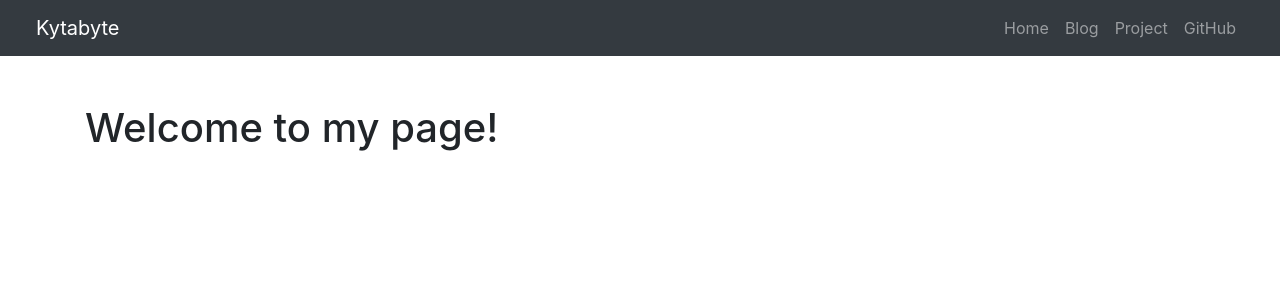
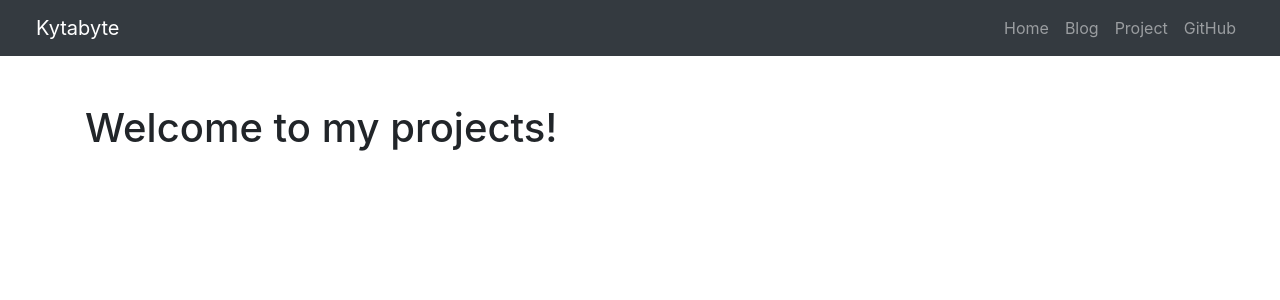
Before and after one commit to Kytabyte/Kytabyte.github.io, a React (Create React App) app: page /#/project in a window 1280 px wide. Before the commit this address led to /#/. Shown: the top 300 px of the page. Built offline with nearby package versions, Linux system fonts and the light colour scheme.

Commit message:
Revert "try browser router with PUBLIC_URL"
This reverts commit 3321acbe36c0e12e9b832fc3b9461d74fdedbc30.

```diff
--- a/src/App.tsx
+++ b/src/App.tsx
@@ -3,11 +3,6 @@ import { Route, Switch } from 'react-router-dom';
 import Blog from './components/Blog';
 import Home from './components/Home'
 import Project from './components/Project';
-
-const makeurl = (url: string) => {
-  return process.env.PUBLIC_URL + url;
-}
-
 
 class App extends React.Component<object, object> {
   componentDidMount() {
@@ -18,9 +13,15 @@ class App extends React.Component<object, object> {
     return (
       <>
         <Switch>
-          <Route exact path={makeurl("/")} component={Home} />
-          <Route path={makeurl("/blog")} component={Blog} />
-          <Route path={makeurl("/project")} component={Project} />
+          <Route exact path="/">
+            <Home />
+          </Route>
+          <Route path="/blog">
+            <Blog />
+          </Route>
+          <Route path="/project">
+            <Project />
+          </Route>
         </Switch>
       </>
     );
--- a/src/components/Topbar.tsx
+++ b/src/components/Topbar.tsx
@@ -4,10 +4,6 @@ import Navbar from "react-bootstrap/Navbar";
 import Nav from "react-bootstrap/Nav";
 
 import * as Constant from "../Constant";
-
-const makeurl = (url: string) => {
-  return process.env.PUBLIC_URL + url;
-}
 
 class Topbar extends React.Component {
  render() {
@@ -19,9 +15,9 @@ class Topbar extends React.Component {
           <Navbar.Toggle aria-controls="basic-navbar-nav" />
           <Navbar.Collapse id="basic-navbar-nav">
             <Nav style={{marginRight: "20px"}} className="ml-auto">
-            <Nav.Link href={makeurl("/")}>Home</Nav.Link>
-            <Nav.Link href={makeurl("/blog")}>Blog</Nav.Link>
-            <Nav.Link href={makeurl("/project")}>Project</Nav.Link>
+            <Nav.Link href="/">Home</Nav.Link>
+            <Nav.Link href="/#/blog">Blog</Nav.Link>
+            <Nav.Link href="/#/project">Project</Nav.Link>
             <Nav.Link href={Constant.GithubUrl}>GitHub</Nav.Link>
             {/* <NavDropdown title="Dropdown" id="basic-nav-dropdown">
               <NavDropdown.Item href="#action/3.1">Action</NavDropdown.Item>
--- a/src/index.tsx
+++ b/src/index.tsx
@@ -4,13 +4,13 @@ import './index.css';
 import App from './App';
 import * as serviceWorker from './serviceWorker';
 import 'bootstrap/dist/css/bootstrap.min.css';
-import { BrowserRouter } from 'react-router-dom';
+import { HashRouter } from 'react-router-dom';
 
 ReactDOM.render(
   <React.StrictMode>
-    <BrowserRouter>
+    <HashRouter basename={process.env.PUBLIC_URL}>
       <App />
-    </BrowserRouter>
+    </HashRouter>
   </React.StrictMode>,
   document.getElementById('root')
 );
```
